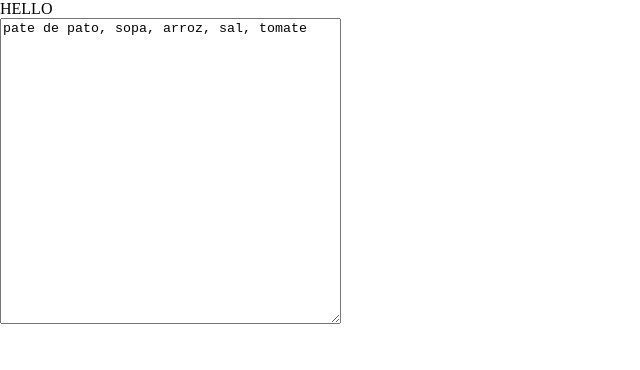
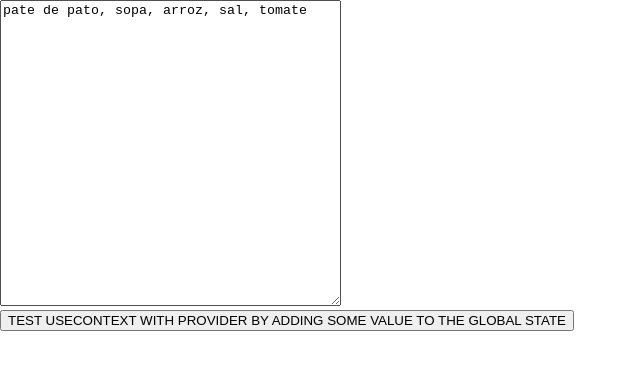
Before and after one commit to MiguelGarcia98GitHub/Frontend_Group_Project_Base, a React (Create React App) app: page / in a window 1280 px wide. Shown: the top 370 px of the page, without its empty margins (0-640 px from the left). Built offline with nearby package versions, Linux system fonts and the light colour scheme.

Commit message:
Added basic version of useContext with useProvider

```diff
--- a/src/App.tsx
+++ b/src/App.tsx
@@ -1,11 +1,14 @@
 import { FilterInputTextData } from "./pruebas/FilterInputTextData";
+import { RandomContextProvider } from "./pruebas/provider1";
+import { TestProviderButton } from "./pruebas/TestProviderButton";
 
 function App() {
     return (
         <div className="app">
-            {/* <APIFetchComponent /> */}
-            HELLO
-            <FilterInputTextData />
+            <RandomContextProvider>
+                <FilterInputTextData></FilterInputTextData>
+                <TestProviderButton />
+            </RandomContextProvider>
         </div>
     );
 }
--- a/src/pruebas/FilterInputTextData.tsx
+++ b/src/pruebas/FilterInputTextData.tsx
@@ -1,6 +1,7 @@
 import { useState } from "react";
 
 export const FilterInputTextData = () => {
+    // eslint-disable-next-line @typescript-eslint/no-unused-vars
     const [inputTextValue, setInputTextValue] = useState("potato");
     let listOfIngredients = "pate de pato, sopa, arroz, sal, tomate"; // LO QUE NOS VA A LLEGAR DEL USUARIO
     let arrayOfIngredients = listOfIngredients.split(",");
@@ -83,7 +84,7 @@ export const FilterInputTextData = () => {
         ],
     };
 
-    const newFoodName = "BIG KING";
+    // const newFoodName = "BIG KING";
     newObject.strMeal = exampleFood.meals[0].strMeal;
 
     console.log(newObject); // NUEVO
--- /dev/null
+++ b/src/pruebas/TestProviderButton.tsx
@@ -0,0 +1,17 @@
+import { useContext } from "react";
+import { RandomContext } from "./context1";
+
+export function TestProviderButton() {
+    const { handleAdd } = useContext(RandomContext);
+
+    return (
+        <button
+            onClick={() => {
+                handleAdd({ id: 100, name: "Random" });
+            }}
+        >
+            TEST USECONTEXT WITH PROVIDER BY ADDING SOME VALUE TO THE GLOBAL
+            STATE
+        </button>
+    );
+}
--- /dev/null
+++ b/src/pruebas/context1.ts
@@ -0,0 +1,12 @@
+import { createContext } from "react";
+import { RandomModel1 } from "./randomModel";
+
+const initialContext: {
+    list: Array<RandomModel1>;
+    handleAdd: (data: { id: number; name: string }) => void;
+} = {
+    list: [],
+    handleAdd: () => undefined,
+};
+
+export const RandomContext = createContext(initialContext);
--- /dev/null
+++ b/src/pruebas/provider1.tsx
@@ -0,0 +1,25 @@
+import { RandomModel1, randomModelList } from "./randomModel";
+import { useState } from "react";
+import { RandomContext } from "./context1";
+
+export function RandomContextProvider({ children }: { children: any }) {
+    const initialRandoms = randomModelList;
+    const [randoms, setRandoms] = useState(initialRandoms);
+
+    const handleAdd = (data: RandomModel1) => {
+        let newState = [...randoms];
+        newState.push(data);
+        setRandoms(newState);
+    };
+
+    const context = {
+        list: randoms,
+        handleAdd,
+    };
+
+    return (
+        <RandomContext.Provider value={context}>
+            {children}
+        </RandomContext.Provider>
+    );
+}
--- /dev/null
+++ b/src/pruebas/randomModel.ts
@@ -0,0 +1,15 @@
+export interface RandomModel1 {
+    id: number;
+    name: string;
+}
+
+export const randomModelList: Array<RandomModel1> = [
+    {
+        id: 1,
+        name: "pepe",
+    },
+    {
+        id: 2,
+        name: "paco",
+    },
+];
```
